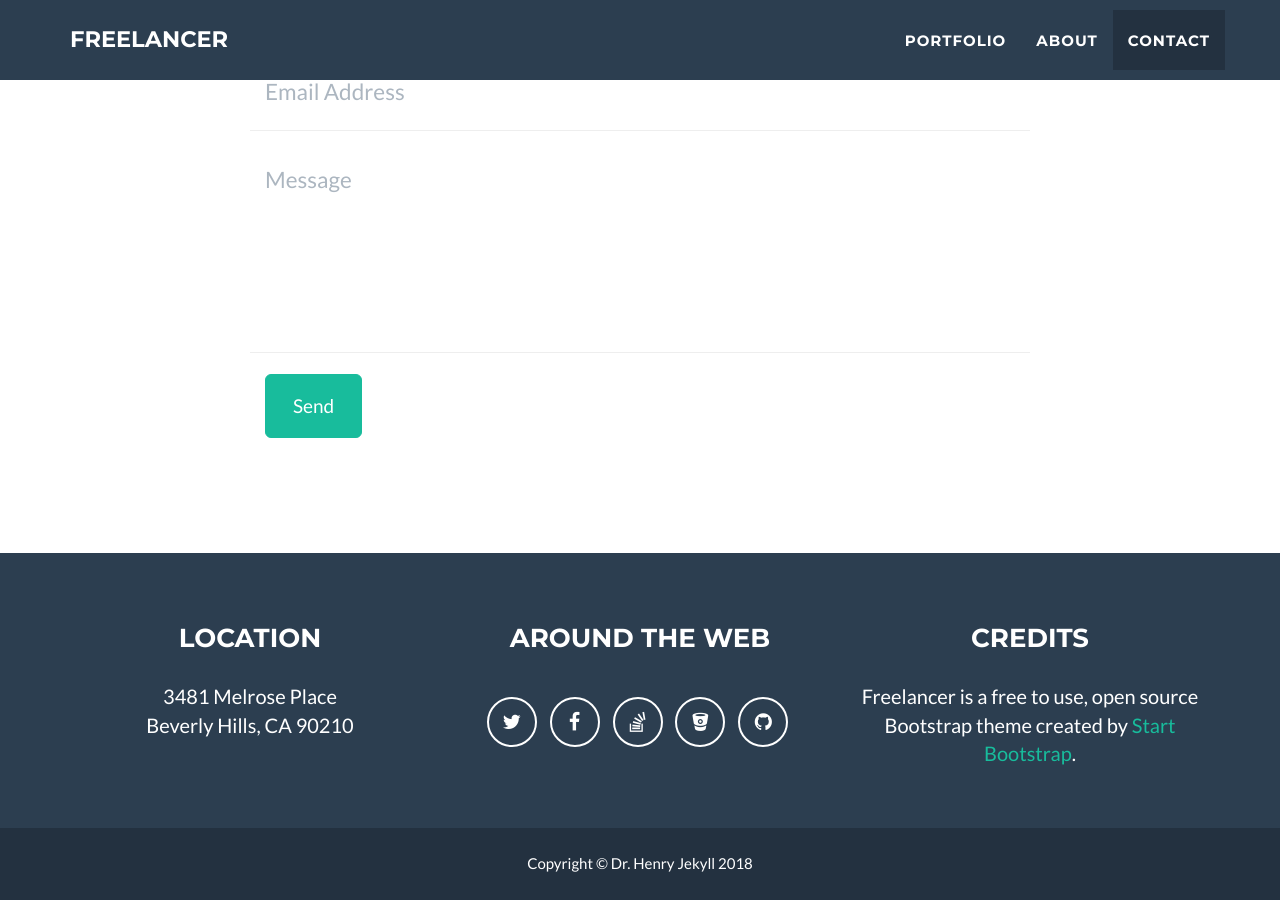
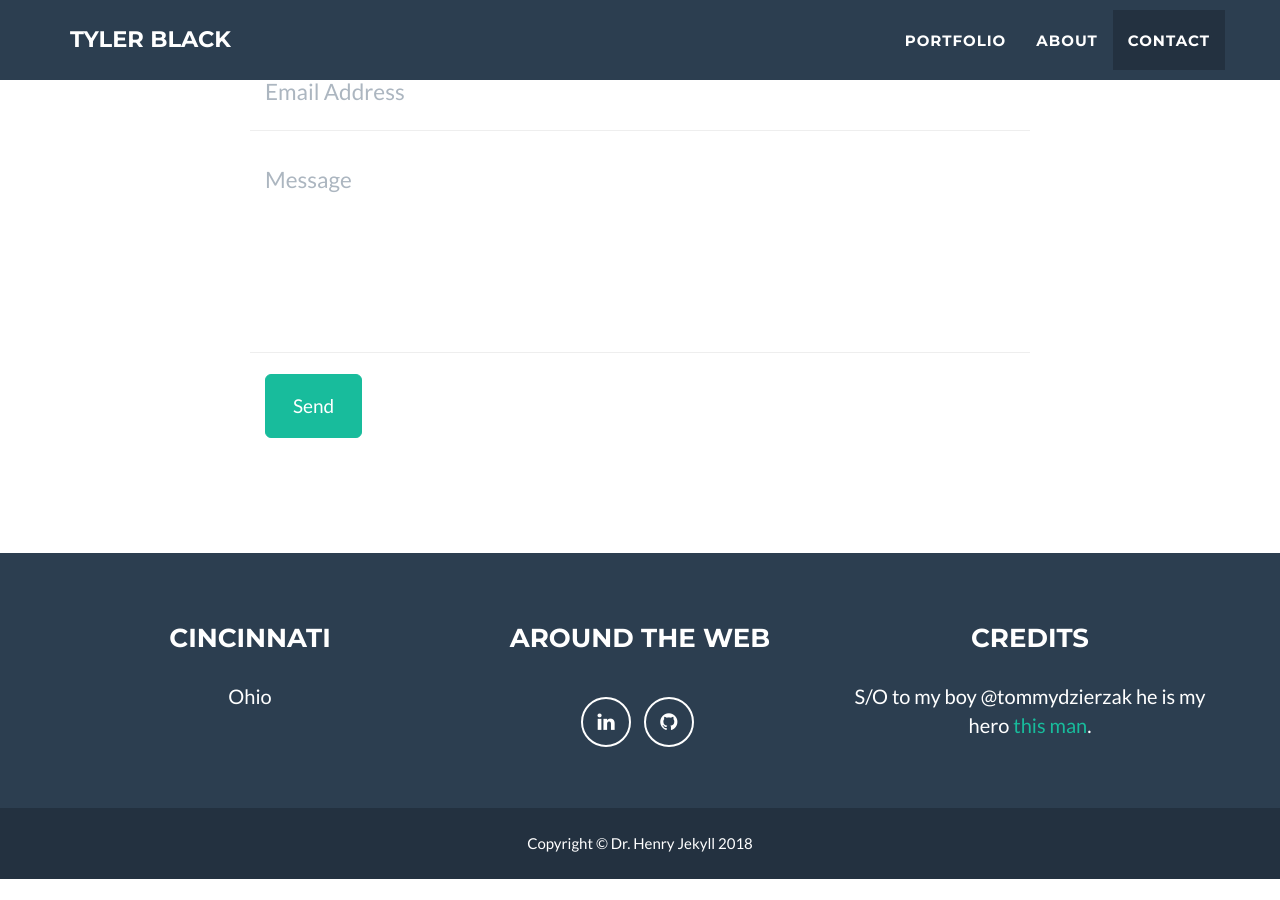
Before and after one commit to blacktq/blacktq.github.io, a Jekyll site: the page built from index.html, in a window 1280 px wide and 900 px high, scrolled down 2485 px. Built offline with Jekyll 4.4.1, drawn with Linux system fonts in a browser that asks for light colours; after the commit the page ends 3364 px from its top, so only the background shows below that; some of the changed text lies outside the part shown.

Commit message:
changing title and links

```diff
--- a/_config.yml
+++ b/_config.yml
@@ -1,11 +1,11 @@
 # Site settings
-title: Freelancer
-email: your-email@domain.com
-url: https://example.github.io
-description: "Write an awesome description for your new site here. You can edit this line in _config.yml. It will appear in your document head meta (for Google search results) and in your feed.xml site description."
+title: Tyler Black
+email: blacktq@mail.uc.edu
+url: blacktq.github.io
+description: "Hey I'm Tyler, I like sparkling water and long walks on the beach."
 keywords: "your keywords, separated by commas"
-skills: "Web Developer - Graphic Artist - User Experience Designer"
-meta_author: LastName FirstName
+skills: "Student - Friendly Man - Runner"
+meta_author: Black Tyler
 
 # Google webmaster tools
 google_verify:
@@ -33,30 +33,23 @@ color:
 # Footer settings
 footer:
   copyright: Dr. Henry Jekyll
-  location: Location
+  location: Cincinnati
   social: Around the Web
   credits: Credits
 
 # Social networks usernames (many more available: google-plus, flickr, dribbble, pinterest, instagram, tumblr, linkedin, etc.)
 social:
-  - title: twitter
-    url: http://twitter.com/jekyllrb
-  - title: facebook
-    url:
-  - title: stack-overflow
-    url: http://stackoverflow.com/questions/tagged/jekyll
-  - title: bitbucket
-    url: http://bitbucket.org/jekyll
+  - title: linkedin
+    url: https://www.linkedin.com/in/tyler-black-551371117/
   - title: github
-    url: http://github.com/jekyll
+    url: http://github.com/blacktq
 
 # Postal address (add as many lines as necessary)
 address:
-  - line: 3481 Melrose Place
-  - line: Beverly Hills, CA 90210
+  - line: Ohio
 
 # Credits content
-credits: 'Freelancer is a free to use, open source Bootstrap theme created by <a href="http://startbootstrap.com">Start Bootstrap</a>.'
+credits: 'S/O to my boy @tommydzierzak he is my hero <a href="tommydzierzak.github.io">this man</a>.'
 
 # Build settings
 markdown: kramdown
```
Also changed, not shown: Gemfile.lock (added).
